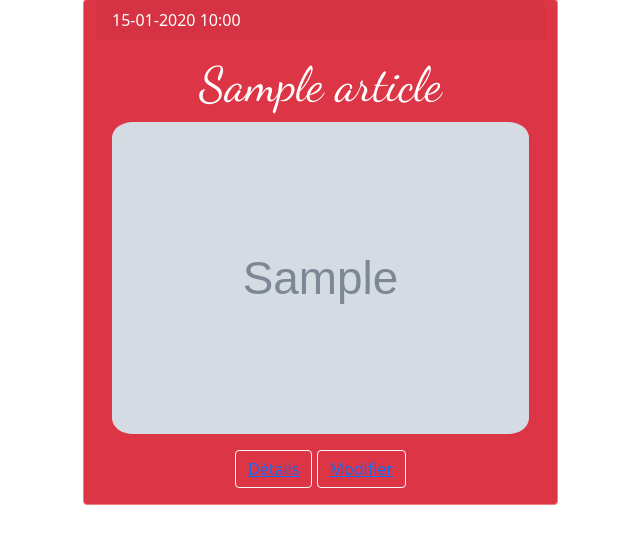
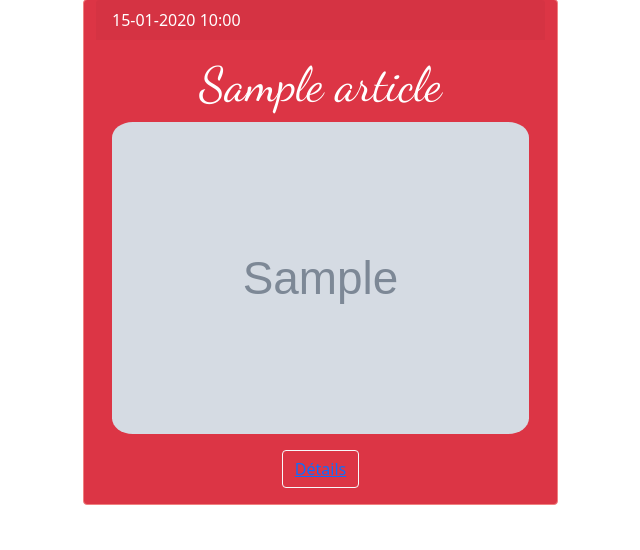
Before and after one commit to WF3-840-860/recipes-gp1, a Symfony app: template templates/recipes/index.html.twig in a window 1280 px wide. Shown: the part 91-641 px from the top of the page, without its empty margins (3-643 px from the left). Run offline with Twig, Linux system fonts and the light colour scheme; the template is opened without the code that fills it: most values are stand-ins (such as "Sample title", 1, 10 or a date in 2020); grey boxes marked "Sample" are stand-in pictures; some libraries are stand-ins or nearby versions.

Commit message:
l'utilisateur modifie uniquement ses propres recettes

```diff
--- a/src/Controller/RecipesController.php
+++ b/src/Controller/RecipesController.php
@@ -155,6 +155,7 @@ class RecipesController extends AbstractController
                 $article->setCreatedAt(new \DateTime());
                 $article->setDuration($post['duration']);
                 $article->setNbPerson($post['nb_person']);
+                $article->setUsers($this->getUser());
 
                 // Update de l'image que si elle existe ou si elle est différente
                 if(!empty($article->getRecipeImage()) && $article->getRecipeImage() != $uploadIsValid['file']){
--- a/templates/recipes/index.html.twig
+++ b/templates/recipes/index.html.twig
@@ -71,9 +71,12 @@
 								<a href="{{ path('recipes_show', {'id': article.id}) }}">Détails</a>
 							</button>
 
-							<button id="btnwhite" type="button" class="btn btn-outline-light ">
-								<a href="{{ path('recipes_edit', {'id': article.id}) }}">Modifier</a>
-							</button>
+							{% if app.user and  app.user.id == article.users.id %}
+
+								<button id="btnwhite" type="button" class="btn btn-outline-light ">
+									<a href="{{ path('recipes_edit', {'id': article.id}) }}">Modifier</a>
+								</button>
+							{% endif %}
 						</p>
 					</div>
 				</article>
```
